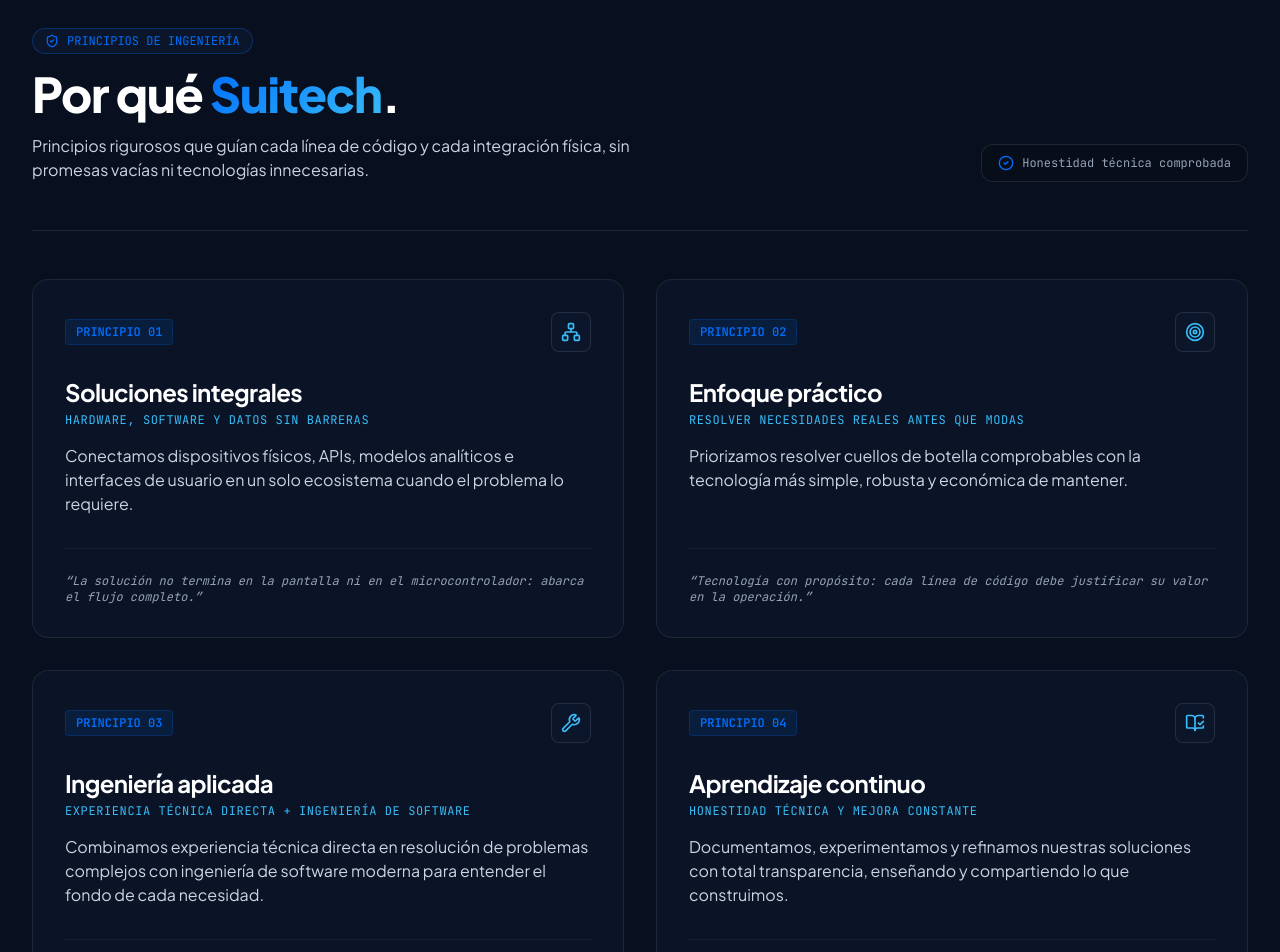
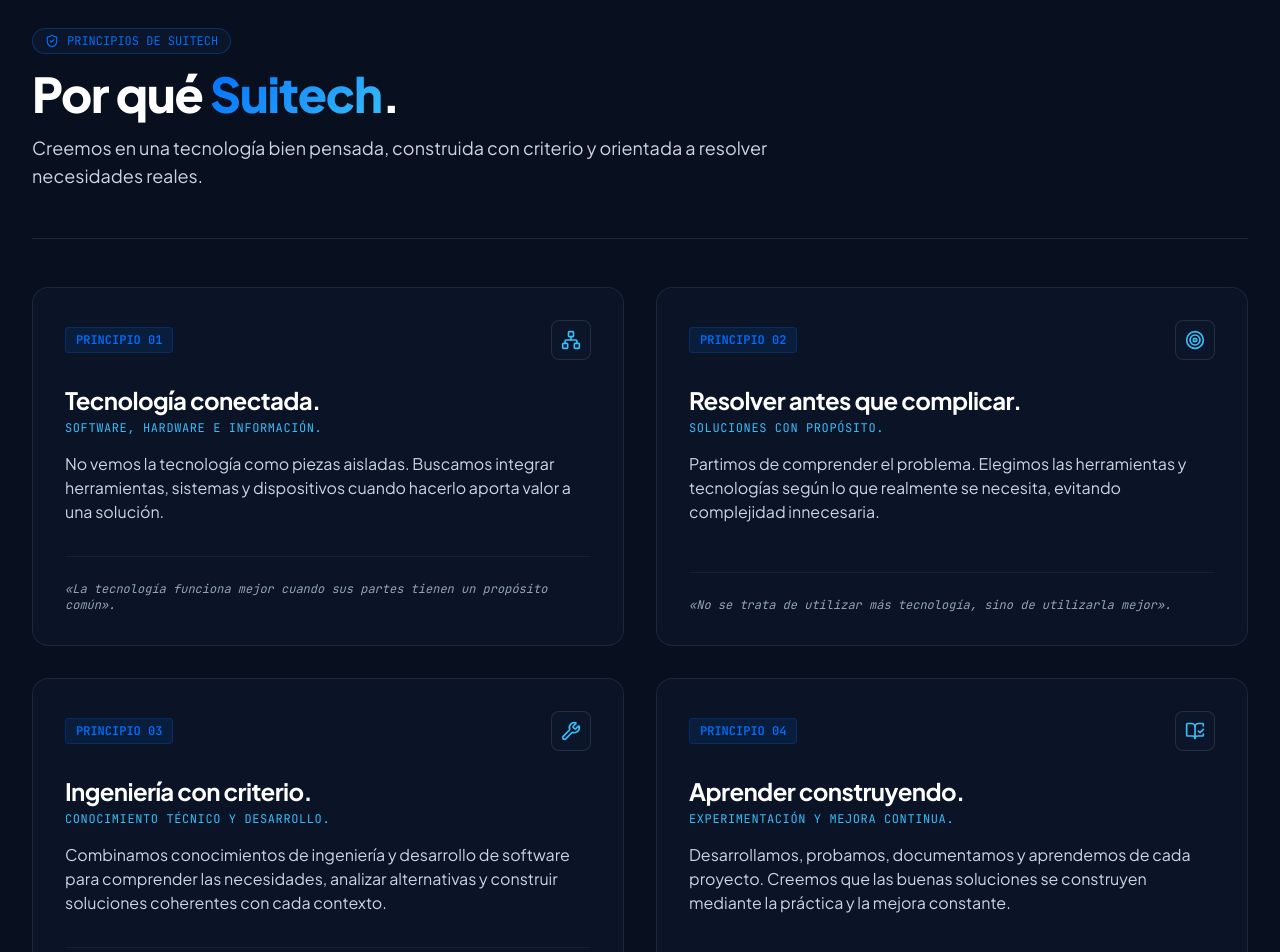
Before and after one commit to chokart/suitech, a Vue app: page / in a window 1280 px wide. Shown: the part 3260-4212 px from the top of the page. Built offline with nearby package versions, Linux system fonts and the light colour scheme; no server answers.

Commit message:
Actualizar seccion Por que Suitech con principios y textos directos

```diff
--- a/src/components/home/WhySuitechSection.vue
+++ b/src/components/home/WhySuitechSection.vue
@@ -5,8 +5,7 @@
   Target,
   Wrench,
   BookOpenCheck,
-  ShieldCheck,
-  CheckCircle2
+  ShieldCheck
 } from 'lucide-vue-next';
 
 const iconMap: Record<string, any> = {
@@ -22,23 +21,18 @@
     <div class="max-w-7xl mx-auto px-4 sm:px-6 lg:px-8 relative z-10">
 
       <!-- Section Header -->
-      <div class="flex flex-col md:flex-row md:items-end justify-between gap-6 pb-12 border-b border-white/10">
-        <div class="max-w-2xl">
+      <div class="pb-12 border-b border-white/10">
+        <div class="max-w-3xl">
           <div class="inline-flex items-center gap-2 px-3 py-1 rounded-full bg-brand-surface border border-brand-accent/30 text-xs font-mono text-brand-accent mb-4">
             <ShieldCheck class="w-3.5 h-3.5" />
-            <span>PRINCIPIOS DE INGENIERÍA</span>
+            <span>PRINCIPIOS DE SUITECH</span>
           </div>
           <h2 class="text-3xl sm:text-4xl lg:text-5xl font-extrabold text-white tracking-tight">
             Por qué <span class="text-gradient-accent">Suitech</span>.
           </h2>
-          <p class="mt-4 text-base text-slate-300">
-            Principios rigurosos que guían cada línea de código y cada integración física, sin promesas vacías ni tecnologías innecesarias.
+          <p class="mt-4 text-base sm:text-lg text-slate-300 leading-relaxed font-normal">
+            Creemos en una tecnología bien pensada, construida con criterio y orientada a resolver necesidades reales.
           </p>
-        </div>
-
-        <div class="flex items-center gap-2 text-xs font-mono text-slate-400 bg-brand-dark/60 px-4 py-2.5 rounded-xl border border-white/10">
-          <CheckCircle2 class="w-4 h-4 text-brand-accent" />
-          <span>Honestidad técnica comprobada</span>
         </div>
       </div>
 
@@ -75,7 +69,7 @@
 
           <!-- Technical Quote -->
           <div class="mt-8 pt-6 border-t border-white/5 font-mono text-xs text-slate-400 italic">
-            “{{ pillar.quote }}”
+            {{ pillar.quote }}
           </div>
         </div>
 
--- a/src/data/suitechData.ts
+++ b/src/data/suitechData.ts
@@ -137,35 +137,35 @@
 export const VALUE_PILLARS: ValuePillar[] = [
   {
     number: '01',
-    title: 'Soluciones integrales',
-    subtitle: 'Hardware, software y datos sin barreras',
-    description: 'Conectamos dispositivos físicos, APIs, modelos analíticos e interfaces de usuario en un solo ecosistema cuando el problema lo requiere.',
+    title: 'Tecnología conectada.',
+    subtitle: 'SOFTWARE, HARDWARE E INFORMACIÓN.',
+    description: 'No vemos la tecnología como piezas aisladas. Buscamos integrar herramientas, sistemas y dispositivos cuando hacerlo aporta valor a una solución.',
     iconName: 'Network',
-    quote: 'La solución no termina en la pantalla ni en el microcontrolador: abarca el flujo completo.'
+    quote: '«La tecnología funciona mejor cuando sus partes tienen un propósito común».'
   },
   {
     number: '02',
-    title: 'Enfoque práctico',
-    subtitle: 'Resolver necesidades reales antes que modas',
-    description: 'Priorizamos resolver cuellos de botella comprobables con la tecnología más simple, robusta y económica de mantener.',
+    title: 'Resolver antes que complicar.',
+    subtitle: 'SOLUCIONES CON PROPÓSITO.',
+    description: 'Partimos de comprender el problema. Elegimos las herramientas y tecnologías según lo que realmente se necesita, evitando complejidad innecesaria.',
     iconName: 'Target',
-    quote: 'Tecnología con propósito: cada línea de código debe justificar su valor en la operación.'
+    quote: '«No se trata de utilizar más tecnología, sino de utilizarla mejor».'
   },
   {
     number: '03',
-    title: 'Ingeniería aplicada',
-    subtitle: 'Experiencia técnica directa + ingeniería de software',
-    description: 'Combinamos experiencia técnica directa en resolución de problemas complejos con ingeniería de software moderna para entender el fondo de cada necesidad.',
+    title: 'Ingeniería con criterio.',
+    subtitle: 'CONOCIMIENTO TÉCNICO Y DESARROLLO.',
+    description: 'Combinamos conocimientos de ingeniería y desarrollo de software para comprender las necesidades, analizar alternativas y construir soluciones coherentes con cada contexto.',
     iconName: 'Wrench',
-    quote: 'Entendemos las necesidades operativas desde adentro, no solo desde un editor de código.'
+    quote: '«Entender el problema es tan importante como saber desarrollar la solución».'
   },
   {
     number: '04',
-    title: 'Aprendizaje continuo',
-    subtitle: 'Honestidad técnica y mejora constante',
-    description: 'Documentamos, experimentamos y refinamos nuestras soluciones con total transparencia, enseñando y compartiendo lo que construimos.',
+    title: 'Aprender construyendo.',
+    subtitle: 'EXPERIMENTACIÓN Y MEJORA CONTINUA.',
+    description: 'Desarrollamos, probamos, documentamos y aprendemos de cada proyecto. Creemos que las buenas soluciones se construyen mediante la práctica y la mejora constante.',
     iconName: 'BookOpenCheck',
-    quote: 'Construir en público, medir resultados reales y mejorar de forma iterativa.'
+    quote: '«Cada proyecto es una oportunidad para aprender y mejorar».'
   }
 ];
 
```
